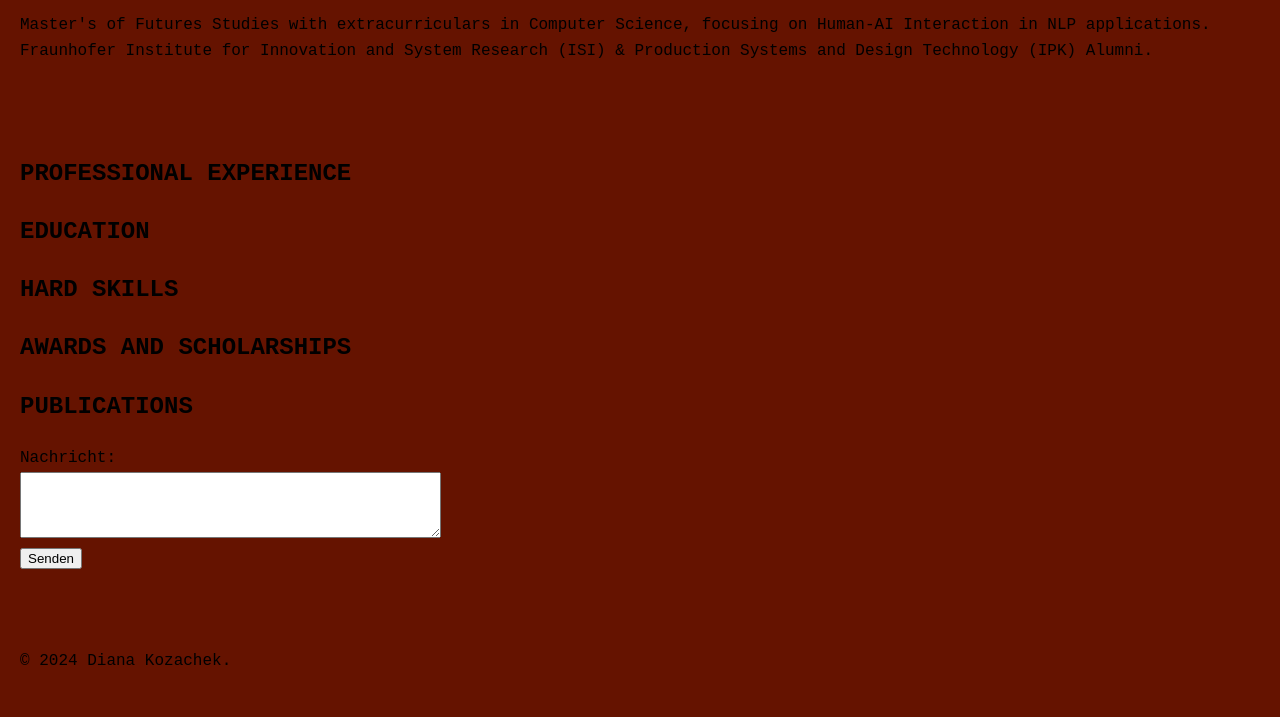
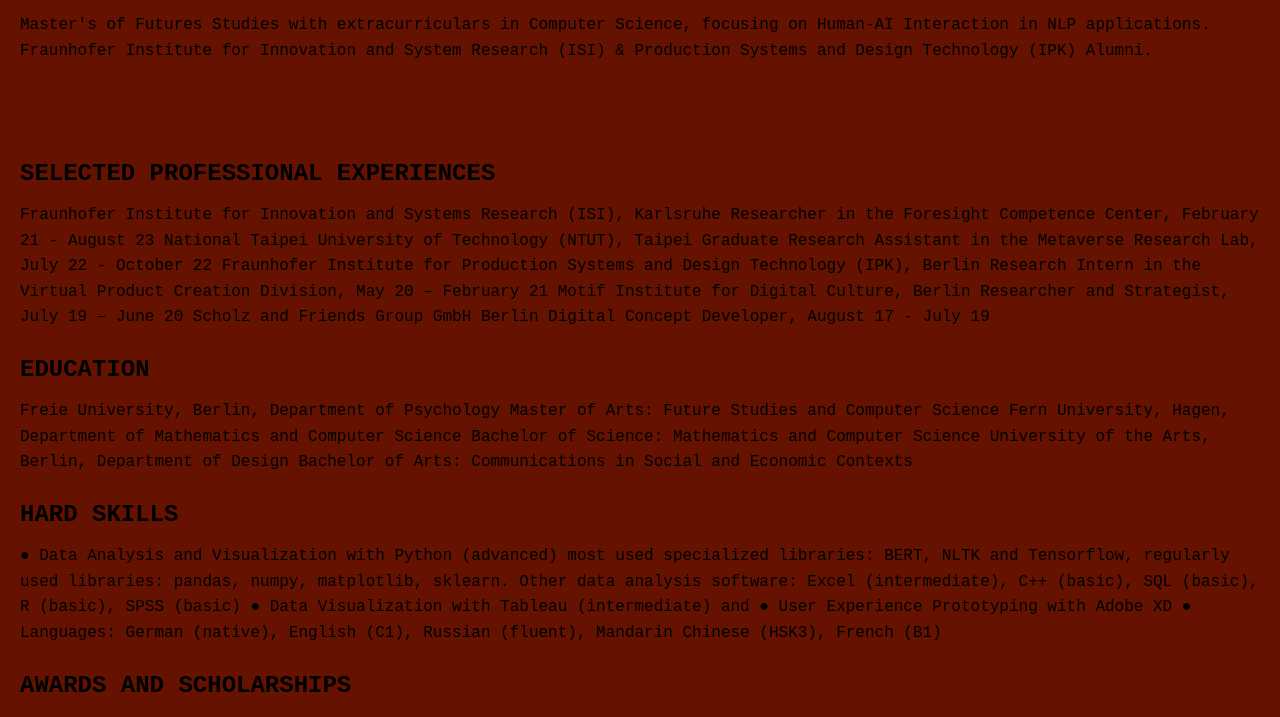
Before and after one commit to synthoscene/synthoscene.github.io, a plain HTML site: page index.html in a window 1280 px wide. Shown: the part 77-794 px from the top of the page. Drawn offline with Linux system fonts and the light colour scheme.

Commit message:
Update index.html

```diff
--- a/index.html
+++ b/index.html
@@ -42,23 +42,61 @@
     </header>
 
     <main>
-        <h2>PROFESSIONAL EXPERIENCE</h2>
+        <h2>SELECTED PROFESSIONAL EXPERIENCES</h2>
         <!-- Your professional experience content here -->
+        Fraunhofer Institute for Innovation and Systems Research (ISI), Karlsruhe
+        Researcher in the Foresight Competence Center, February 21 - August 23
+
+        National Taipei University of Technology (NTUT), Taipei
+        Graduate Research Assistant in the Metaverse Research Lab, July 22 - October 22
+
+        Fraunhofer Institute for Production Systems and Design Technology (IPK), Berlin
+        Research Intern in the Virtual Product Creation Division, May 20 – February 21
+
+        Motif Institute for Digital Culture, Berlin
+        Researcher and Strategist, July 19 – June 20
+
+        Scholz and Friends Group GmbH Berlin
+        Digital Concept Developer, August 17 - July 19
 
         <h2>EDUCATION</h2>
         <!-- Your education content here -->
+        Freie University, Berlin, Department of Psychology
+        Master of Arts: Future Studies and Computer Science
+
+        Fern University, Hagen, Department of Mathematics and Computer Science
+        Bachelor of Science: Mathematics and Computer Science
+
+        University of the Arts, Berlin, Department of Design
+        Bachelor of Arts: Communications in Social and Economic Contexts
 
         <h2>HARD SKILLS</h2>
         <!-- Your hard skills content here -->
+        ● Data Analysis and Visualization with Python (advanced) most used specialized libraries: BERT, NLTK and Tensorflow, regularly used libraries: pandas, numpy, matplotlib, sklearn. Other data analysis software: Excel (intermediate), C++ (basic), SQL (basic), R (basic), SPSS (basic)
+        ● Data Visualization with Tableau (intermediate) and
+        ● User Experience Prototyping with Adobe XD
+        ● Languages: German (native), English (C1), Russian (fluent), Mandarin Chinese (HSK3), French (B1)
 
         <h2>AWARDS AND SCHOLARSHIPS</h2>
         <!-- Your awards and scholarships content here -->
+        ● DAAD Language and Practice in China (16-month scholarship) August 2023 Fully funded 10 months of intense Chinese language learning at the Beijing Foreign Studies University, as well as 6 months of industry work in Shanghai in a German-Chinese company
+        ● AI Anarchies Autumn School (Fellowship) October 2022 The transdisciplinary School at Akademie der Künste in Berlin curated by Maya Indira Ganesh and Nora N. Khan from Oxford University, brought together global communities of artists, scholars, cultural producers, focusing on creating new modes of thinking on the topic of AI Ethics
+        ● DAAD Taiwan Summer Institute Program (3-month scholarship) July 2022 Fully funded 4 month research scholarship at the National Taipei University of Technology
+        ● New European Bauhaus Rising Stars (shortlisted) European Commission August 2021 I conceptualized and implemented the ongoing participatory project “feminist futures” into a digital plattform. Feminist Futures aims to co-create digital, inclusive futures.
 
-        <h2>PUBLICATIONS</h2>
+        <h2>SCIENTIFIC PUBLICATIONS</h2>
         <!-- Your publications content here -->
+        ● Investigating the Perception of the Future in GPT-3, -3.5 and GPT-4, C&C '23: Proceedings of the 15th Conference on Creativity and Cognition, June 2023, p. 282–287
+        ● Evaluating the Outcome of Collaborative VR Mind Mapping Sessions with Sentiment Analysis and Emotional Intelligence, International Conference on Human-Computer Interaction HCII 2023: Human-Computer Interaction, p. 245–263
+        ● How Pedestrians Perceive Autonomous Buses: Evaluating Visual Signals, IEEE International Conference on Human-Machine Systems, ICHMS, June 2021
+
+        <h2>ESSAYS AND ARTICLES</h2>
+        <!-- Your publications content here -->
+        ● TOKIO - Digitale Interfaces im Stadtkörper, texturen Nr. 8, UdK Verlag, 2021, p. 112-126
+        ● Against Prediction - The Power of Imagination in the Age of Codes and Numbers, Internet Governance Forum 2019: Many Worlds, Many Nets, Many Visions, Alexander von Humboldt Institute for Internet and Society, Hans Bredow Institute, 2019
 
         <form action="mailto:kozachekdiana@gmail.com" method="post" enctype="text/plain">
-            <label for="message">Nachricht:</label><br>
+            <label for="message">Text me:) :</label><br>
             <textarea id="message" name="message" rows="4" cols="50"></textarea><br>
             <input type="submit" value="Senden">
         </form>
```
